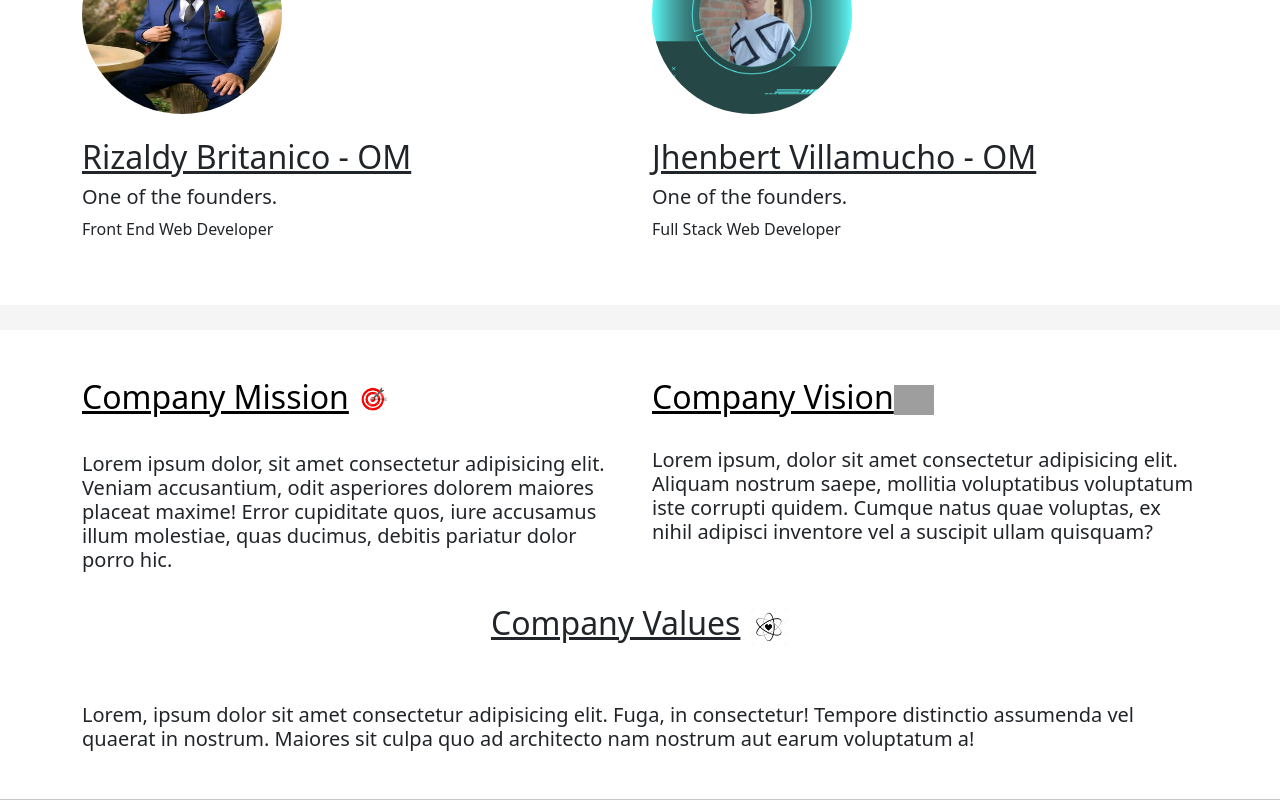
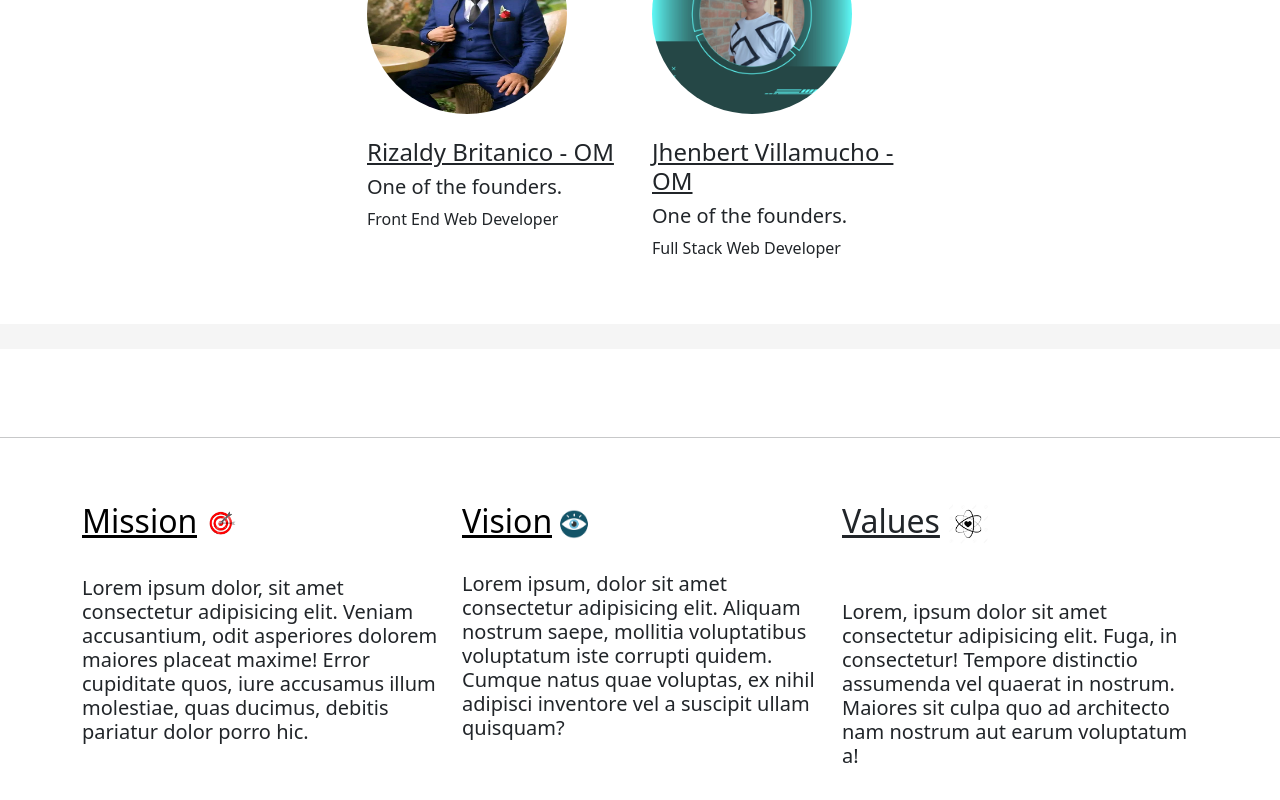
Before and after one commit to bytemindstech/kodepipz, a SvelteKit app in the folder kodepipz/: page /about in a window 1280 px wide. Shown: the part 280-1080 px from the top of the page. Built offline with nearby package versions, Linux system fonts and the light colour scheme; grey boxes are pictures that could not be loaded.

Commit message:
latest commit

```diff
--- a/kodepipz/src/routes/founders/Founders.svelte
+++ b/kodepipz/src/routes/founders/Founders.svelte
@@ -8,19 +8,23 @@
 <br>
 <div class="container">
   <div class="row">
-    <div class="col-md-6">
+    <div class="col-sm-3">
+    </div>
+    <div class="col-sm-3">
       <img src="/prfle.jpg" alt="" style="border-radius: 70%; height: 200px; width: 200px;"><br>
       <br>
-      <h2><u>Rizaldy Britanico - OM</u></h2>
+      <h4><u>Rizaldy Britanico - OM</u></h4>
       <h5 style="font-weight: 300;">One of the founders.</h5>
       <p>Front End Web Developer</p>
     </div>
-    <div class="col-md-6">
+    <div class="col-sm-3">
       <img src="/jhenbert.jpg" alt="" style="border-radius: 70%; height: 200px; width: 200px;"><br>
       <br>
-      <h2><u>Jhenbert Villamucho - OM</u></h2>
+      <h4><u>Jhenbert Villamucho - OM</u></h4>
       <h5 style="font-weight: 300;">One of the founders.</h5>
       <p>Full Stack Web Developer</p>
+    </div>
+    <div class="col-sm-3">
     </div>
   </div>
 </div>
--- a/kodepipz/src/routes/main/Main.svelte
+++ b/kodepipz/src/routes/main/Main.svelte
@@ -1,7 +1,7 @@
 <script>
     export {default as Main} from './Main.svelte';
     </script>
-
+<!--This is the main page/index. below is next to hero section and it's adjacent to the footer-->
 <div class="container">
     <div class="row">
         <div class="col-md-6">
@@ -95,3 +95,4 @@
 </div>
   <br>
   <br>
+<!--Footer here-->
--- a/kodepipz/src/routes/vision/Vision.svelte
+++ b/kodepipz/src/routes/vision/Vision.svelte
@@ -1,29 +1,29 @@
-<script>
+<script lang="ts">
 export {default as Vision} from './Vision.svelte';
     </script>
+<!--we have the vision, mission, and values here-->
 
-<div class="container">
-    <div class="row">
-      <div class="col-md-6">
-        <h5 class="fs-2 text-body-emphasis"><u>Company Mission</u><img src="/missionicon2.png" height="40"></h5>
-        <br>
-        <h5 style="font-weight: 300;">Lorem ipsum dolor, sit amet consectetur adipisicing elit. Veniam accusantium, odit asperiores dolorem maiores placeat maxime! Error cupiditate quos, iure accusamus illum molestiae, quas ducimus, debitis pariatur dolor porro hic.</h5>
-      </div>
-      <div class="col-md-6"><h5 class="fs-2 text-body-emphasis"><u>Company Vision</u><img src="/src/visionicon.png" height="30"></h5>
-      <br>
-      <h5 style="font-weight: 300;">Lorem ipsum, dolor sit amet consectetur adipisicing elit. Aliquam nostrum saepe, mollitia voluptatibus voluptatum iste corrupti quidem. Cumque natus quae voluptas, ex nihil adipisci inventore vel a suscipit ullam quisquam?</h5>
-      </div>
-    </div>
-    <br>
-  </div>
-  <center><h2><u>Company Values</u> <img src="/valuesicon.png" height="40"></h2></center>
-  <br>
-  <br>
-  <div class="container">
-
-          <h5 style="font-weight: 300;">Lorem, ipsum dolor sit amet consectetur adipisicing elit. Fuga, in consectetur! Tempore distinctio assumenda vel quaerat in nostrum. Maiores sit culpa quo ad architecto nam nostrum aut earum voluptatum a!</h5>
-  </div>
   <br>
   <hr>
   <br>
   <br>
+  <div class="container">
+    <div class="row">
+      <div class="col-md-4">
+        <h5 class="fs-2 text-body-emphasis"><u>Mission</u><img src="/missionicon2.png" height="40"></h5>
+        <br>
+        <h5 style="font-weight: 300;">Lorem ipsum dolor, sit amet consectetur adipisicing elit. Veniam accusantium, odit asperiores dolorem maiores placeat maxime! Error cupiditate quos, iure accusamus illum molestiae, quas ducimus, debitis pariatur dolor porro hic.</h5>
+      </div>
+      <div class="col-md-4">
+        <h5 class="fs-2 text-body-emphasis"><u>Vision</u><img src="/visionicon.png" height="30"></h5>
+        <br>
+        <h5 style="font-weight: 300;">Lorem ipsum, dolor sit amet consectetur adipisicing elit. Aliquam nostrum saepe, mollitia voluptatibus voluptatum iste corrupti quidem. Cumque natus quae voluptas, ex nihil adipisci inventore vel a suscipit ullam quisquam?</h5>
+      </div>
+      <div class="col-md-4">
+        <h2><u>Values</u> <img src="/valuesicon.png" height="40"></h2>
+        <br>
+        <br>
+                <h5 style="font-weight: 300;">Lorem, ipsum dolor sit amet consectetur adipisicing elit. Fuga, in consectetur! Tempore distinctio assumenda vel quaerat in nostrum. Maiores sit culpa quo ad architecto nam nostrum aut earum voluptatum a!</h5>
+      </div>
+    </div>
+  </div>
```
Also changed, not shown: kodepipz/src/routes/faqs/+page.svelte (+4 -3 lines).
